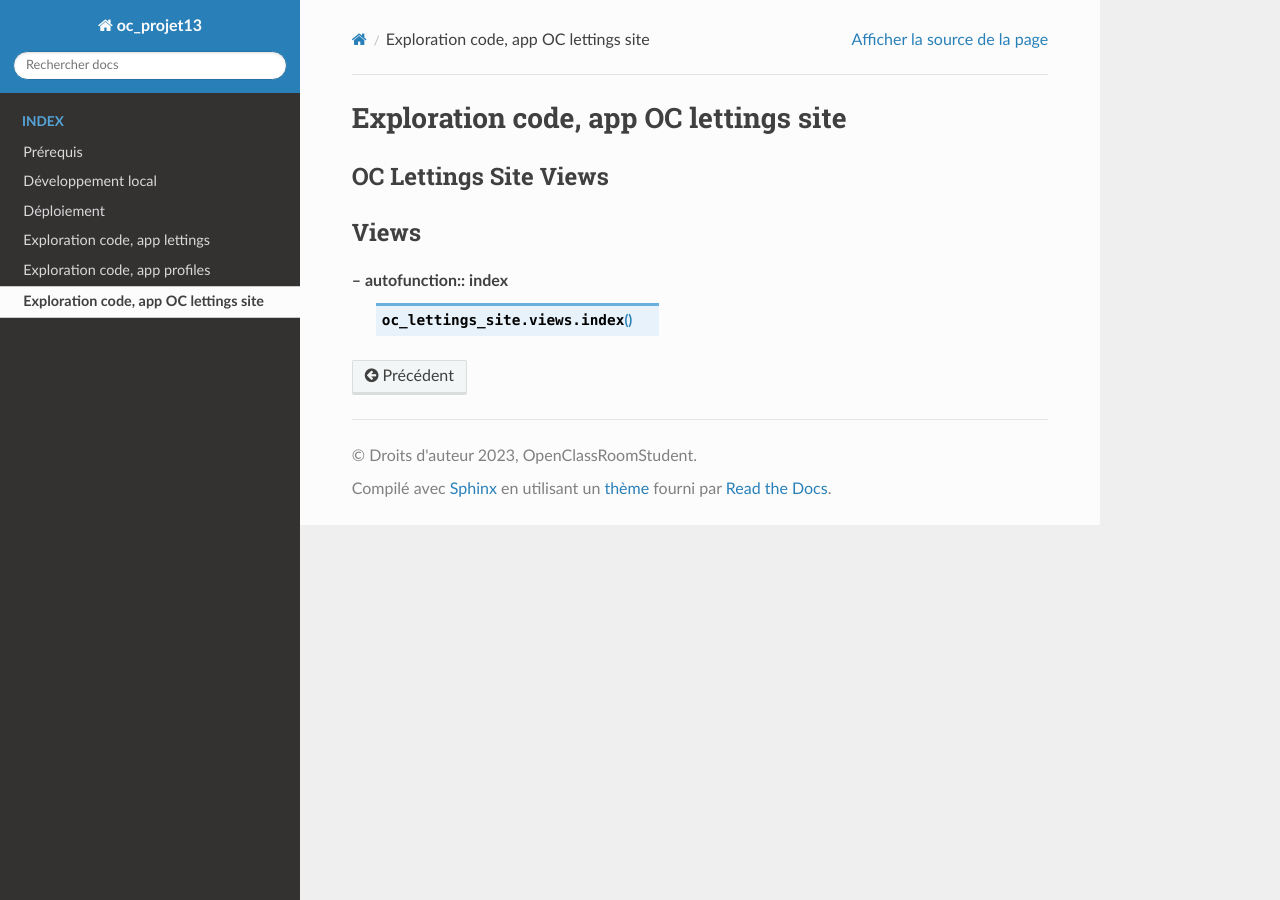
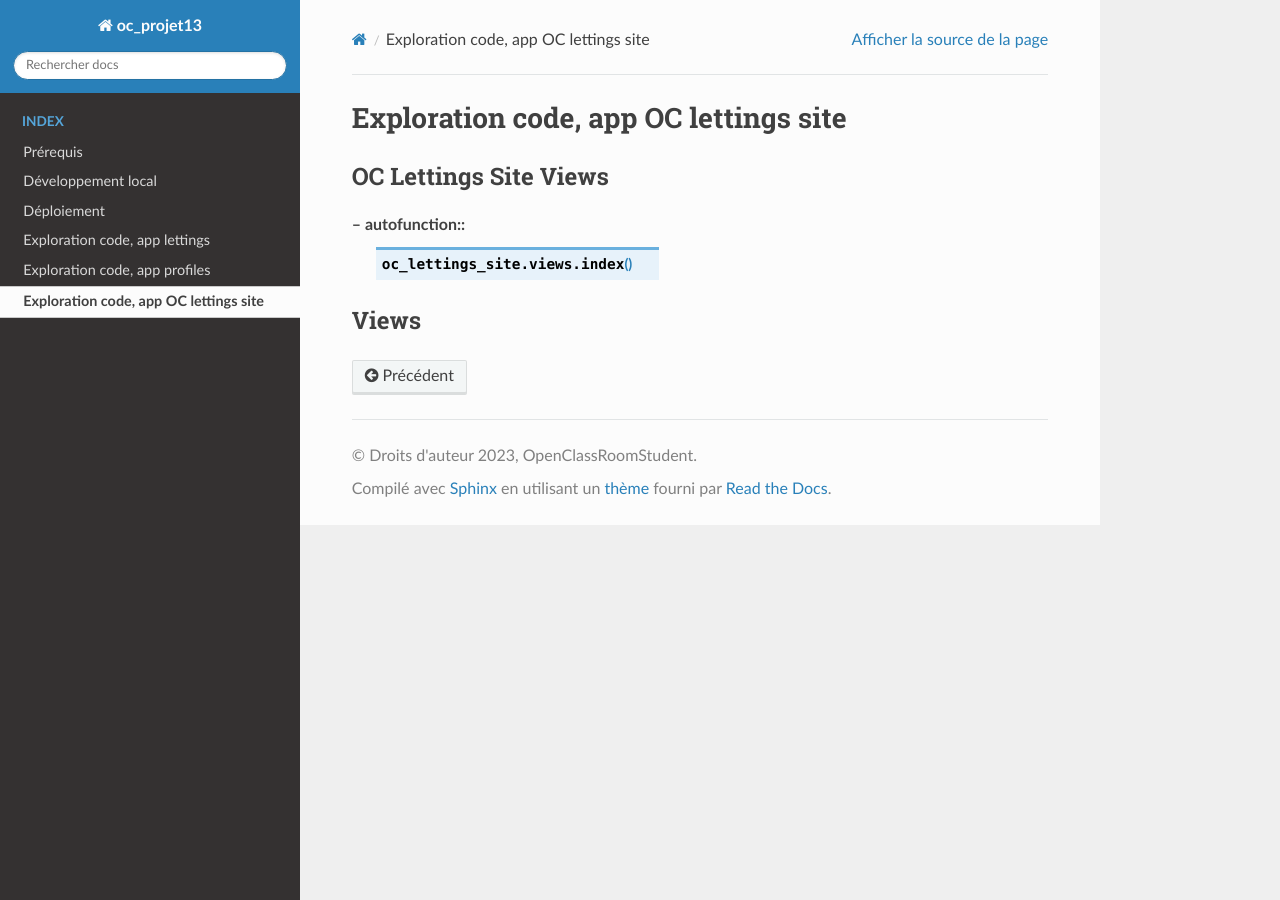
Before and after one commit to memphis-tools/oc_projet13_orange_country_lettings, a Sphinx documentation site: the page built from doc/source/code_review_oc_lettings_site.rst, in a window 1280 px wide. Built offline with Sphinx 7.4.7 and the Read the Docs theme 2.0.0, drawn with Linux system fonts in a browser that asks for light colours.

```diff
--- a/doc/source/code_review_oc_lettings_site.rst
+++ b/doc/source/code_review_oc_lettings_site.rst
@@ -6,12 +6,9 @@
 
 .. currentmodule:: oc_lettings_site.views
 
+-- autofunction::
+   .. method:: index
+
 
 Views
 -----
-
-.. toctree::
-     :glob:
-
--- autofunction:: index
-   .. method:: index
```
Also changed, not shown: 5 other files.
